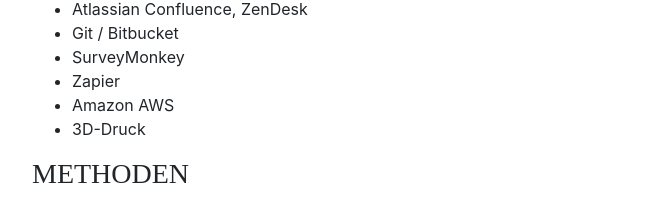
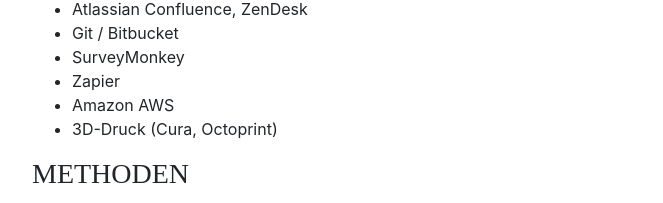
Before and after one commit to jankaiser/website, a website with bundled scripts: page index.html in a window 1280 px wide. Shown: the part 4426-4629 px from the top of the page, without its empty margins (288-951 px from the left). Built offline with nearby package versions, Linux system fonts and the light colour scheme; a script that the page names is missing; a web font is replaced by a local one.

Commit message:
Update index.html
3D Druck ergänzt

```diff
--- a/index.html
+++ b/index.html
@@ -329,7 +329,7 @@
               <li>SurveyMonkey</li>
               <li>Zapier</li>
               <li>Amazon AWS</li>
-              <li>3D-Druck </li>
+              <li>3D-Druck (Cura, Octoprint)</li>
             </ul>
           </div>
 
```
